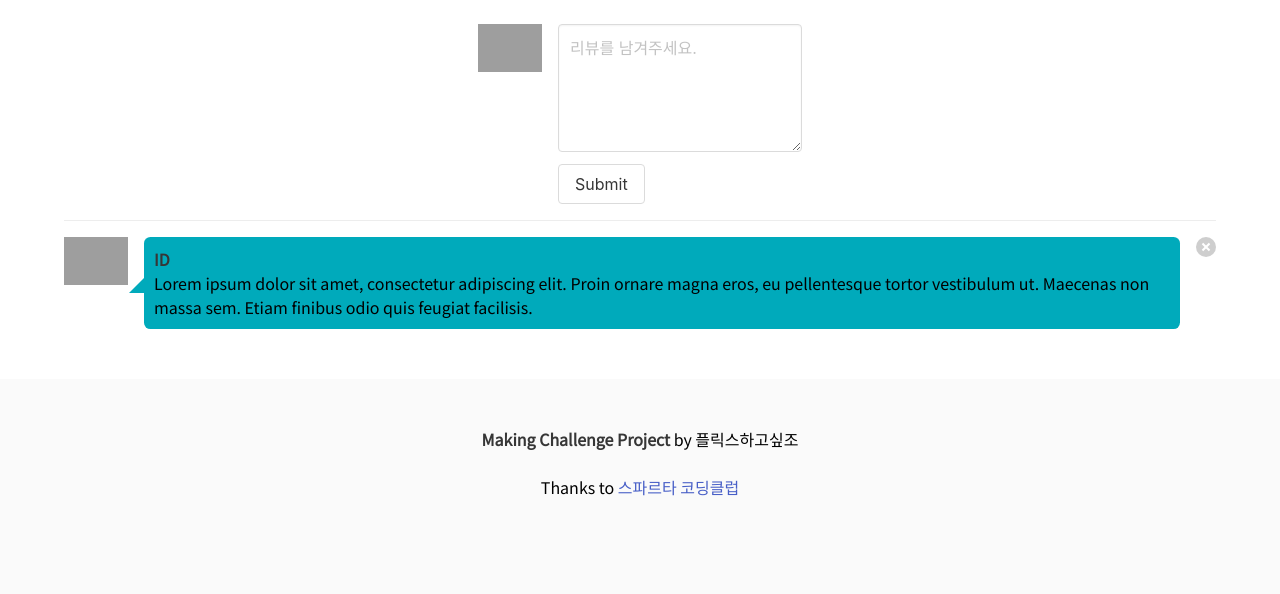
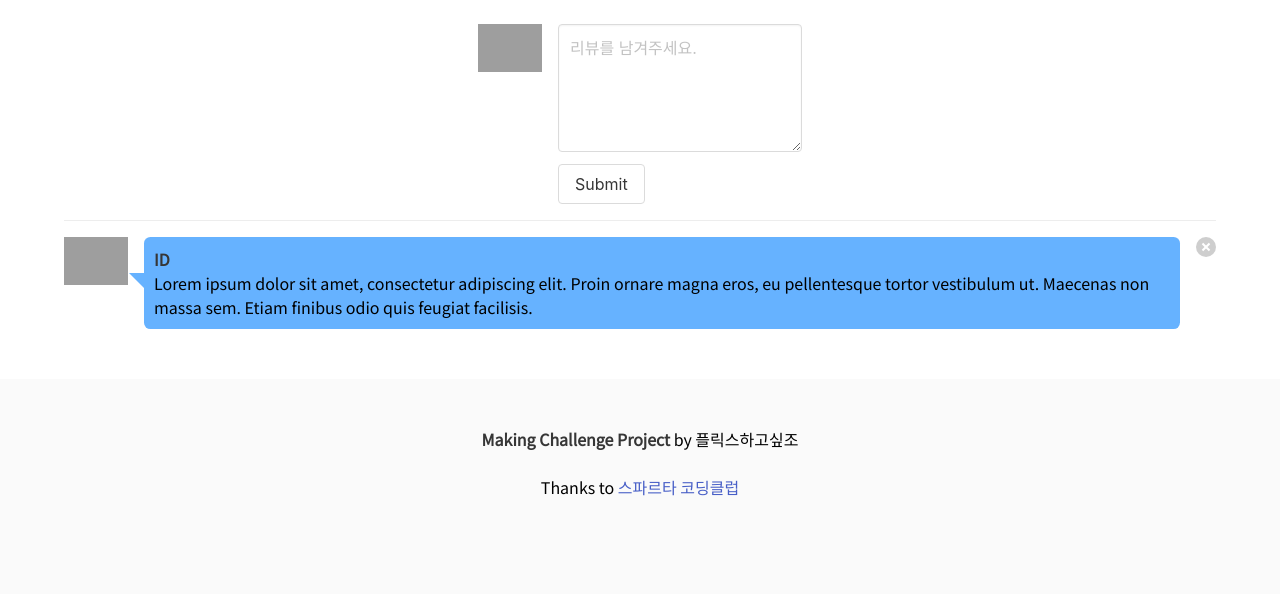
Before and after one commit to making-challenge-7-1/tmm, a Flask app: page /detail in a window 1280 px wide. Shown: the part 56-650 px from the top of the page. Run offline with Flask 2, Linux system fonts and the light colour scheme; data that the repository does not hold is empty; some libraries are stand-ins or nearby versions; grey boxes are pictures that could not be loaded.

Commit message:
color change

```diff
--- a/static/css/style.css
+++ b/static/css/style.css
@@ -13,7 +13,7 @@ body {
 }
 #review {
 	position: relative;
-	background: #00aabb;
+	background: #66B2FF;
 	border-radius: .4em;
     padding: 10px;
 }
@@ -25,9 +25,9 @@ body {
 	width: 0;
 	height: 0;
 	border: 20px solid transparent;
-	border-right-color: #00aabb;
+	border-right-color: #66B2FF;
 	border-left: 0;
-	border-bottom: 0;
+	border-top: 0;
 	margin-top: -10px;
 	margin-left: -20px;
 }
```
